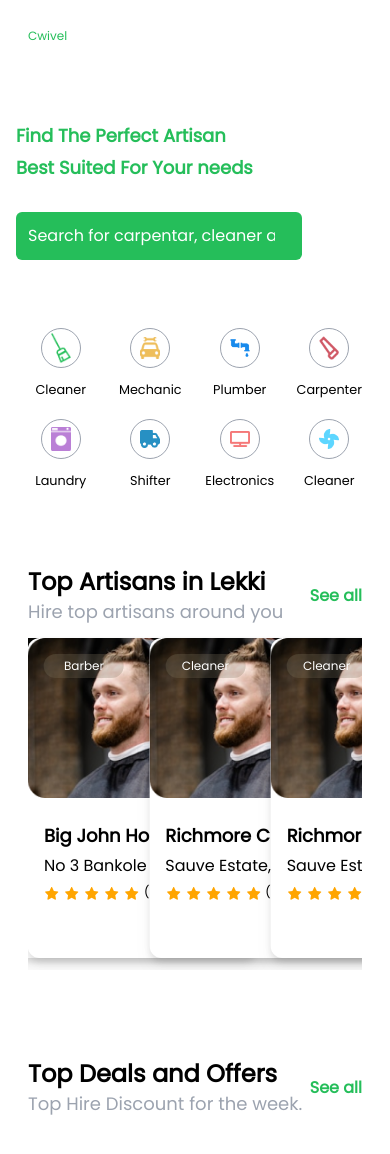
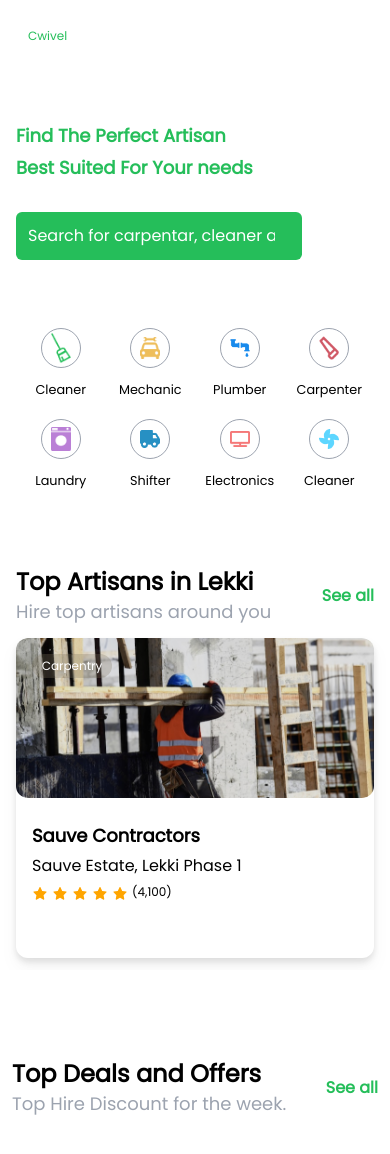
Before and after one commit to yusuf-ishaku/cwivel, a React (Vite) app: page / in a window 390 px wide. Shown: the top 1154 px of the page. Built offline with nearby package versions, Linux system fonts and the light colour scheme; a web font is replaced by a local one.

Commit message:
Carousels for artisan cards made responsive

```diff
--- a/src/assets/components/artisanCards.jsx
+++ b/src/assets/components/artisanCards.jsx
@@ -3,9 +3,9 @@ import { IconContext } from "react-icons";
 export const ArtisanCards = (props) =>{
     return(
         <>
-        <div className="w-[350px] h-80 my-3  bg-white rounded-xl drop-shadow-lg ">
+        <div className="w-auto sm:w-[350px] h-80 ml-4 mr-4 my-3 z-50 bg-white rounded-xl drop-shadow-lg ">
             <div className="w-20 h-6 m-4 blight text-xs flex items-center justify-center text-white text-center rounded-2xl absolute z-50">{props.craft}</div>
-            <img className="w-auto h-40  rounded-xl -z-10 relative" src={props.image} alt="Barber salon"></img>
+            <img className="w-full object-cover max-w-full h-40  rounded-xl -z-10 relative" src={props.image} alt="Barber salon"></img>
             <div className="w-full m-4 flex">
                 <div className="flex flex-col">
                     <h3 className="block font-semibold text-lg mt-2">{props.artisanName}</h3>
--- a/src/pages/home.jsx
+++ b/src/pages/home.jsx
@@ -37,8 +37,8 @@ export const Home = () => {
     return(
         <>
             <Navbar/>
-            <div className="w-full px-4 sm:px-10 md:px-14">
-                <div className="hero w-full py-12 flex flex-row justify-between items-center">
+            <div className="w-full px-0 sm:px-10 md:px-14">
+                <div className="hero px-4 sm:px-0 w-full py-12 flex flex-row justify-between items-center">
                     <div className="block h-fit w-full sm:w-2/5 ">
                         <p className="text-lg w-4/6 sm:w-full md:text-3xl font-bold block text-cwivel leading-8">
                             Find The Perfect Artisan Best Suited For Your needs
@@ -49,7 +49,7 @@ export const Home = () => {
                         <img src={Sitting} alt="Sitting man"/>
                     </div>
                 </div>
-                <div className="grid grid-cols-4 justify-around md:flex md:flex-row md:justify-between h-fit w-full">
+                <div className="px-4 sm:px-0 grid grid-cols-4 justify-around md:flex md:flex-row md:justify-between h-fit w-full">
                     <ArtisanSelect image = {Cleaner} craft = "Cleaner"/>
                     <ArtisanSelect image = {Mechanic} craft = "Mechanic"/>
                     <ArtisanSelect image = {Plumber} craft = "Plumber"/>
@@ -59,8 +59,8 @@ export const Home = () => {
                     <ArtisanSelect image = {Electronics} craft = "Electronics"/>
                     <ArtisanSelect image = {Cleaneragain} craft = "Cleaner"/>
                 </div>
-                <div className="flex flex-col h-fit w-full p-3 mt-16">
-                    <div className="intros flex flex-row justify-between w-full">
+                <div className="flex  flex-col h-fit w-full py-3 mt-16">
+                    <div className="intros px-4 sm:px-0 flex flex-row justify-between w-full">
                         <div className="">
                             <h1 className="text-2xl font-bold">Top Artisans in Lekki</h1>
                             <h3 className="text-gray-400 text-lg font-normal">Hire top artisans around you</h3>
@@ -69,14 +69,32 @@ export const Home = () => {
                             <a href="#" className="text-cwivel text-md font-semibold">See all</a>
                         </div>
                     </div>
-                    <div className="w-auto">
+                    <div className="w-full">
                             <Swiper
-                                slidesPerView={3}
-                                // centeredSlides={true}
-                                spaceBetween={30}
+                                slidesPerView={1}
+                                centeredSlides={true}
+                                spaceBetween={170}
                                 grabCursor={true}
+                                breakpoints={{
+                                    640: {
+                                      slidesPerView: 2,
+                                      spaceBetween: 200,
+                                    },
+                                    768: {
+                                      slidesPerView: 2,
+                                      spaceBetween: 80,
+                                    },
+                                    1024: {
+                                      slidesPerView: 3,
+                                      spaceBetween: 180,
+                                    },
+                                    1433:{
+                                        slidesPerView: 4,
+                                        spaceBetween: 60,
+                                    }
+                                  }}
                                 autoplay={{
-                                    delay:2500,
+                                    delay:3000,
                                     disableOnInteraction: false
                                 }}
                                 loop={true}
@@ -87,6 +105,9 @@ export const Home = () => {
                                 modules={[Autoplay]}
                                 className="mySwiper"
                             >
+                                <SwiperSlide>
+                                    <ArtisanCards image = {SauveImage} craft = "Carpentry" artisanName = "Sauve Contractors" location = "Sauve Estate, Lekki Phase 1" rating = "4,100"/>
+                                </SwiperSlide>
                                 <SwiperSlide>
                                     <ArtisanCards image = {SauveImage} craft = "Carpentry" artisanName = "Sauve Contractors" location = "Sauve Estate, Lekki Phase 1" rating = "4,100"/>
                                 </SwiperSlide>
```
